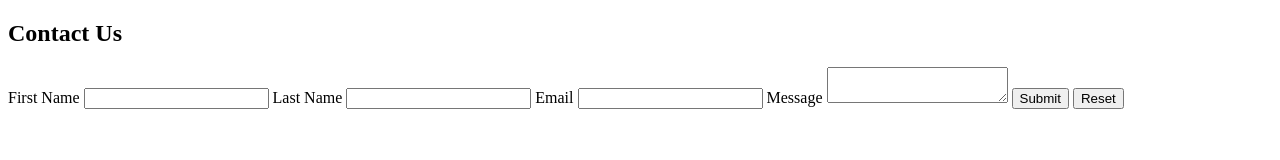
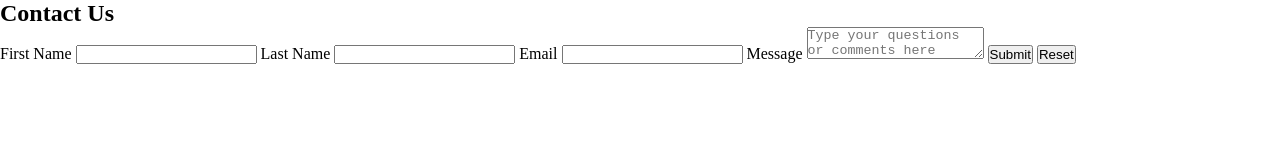
Before and after one commit to mdjoh/559Class1, a plain HTML site: page index.html in a window 1280 px wide. Drawn offline with Linux system fonts and the light colour scheme.

Commit message:
added css and added to index page

```diff
--- /dev/null
+++ b/css/formStyle.css
@@ -0,0 +1,16 @@
+/* CSS RESET */
+
+* {
+  margin:0;
+  padding:0;
+  box-sizing: border-border-box;
+}
+
+html, body {
+  height: 100%;
+}
+
+#form {
+  width: 100%;
+  height: 100%;
+}
--- a/index.html
+++ b/index.html
@@ -4,27 +4,31 @@
   <meta charset="UTF-8">
   <meta name="viewport" content="width=device-width, initial-scale=1.0">
   <title>CEJV 559 Contact Us</title>
+  <link rel="stylesheet" href="css/formStyle.css">
 </head>
 
 <body>
   <h2>Contact Us</h2>
 
+  <section id="form">
     <form action="mailto:m_dongju@live.concordia.ca" method="post" enctype="text/plain">
 
-    <label>First Name</label>
-    <input type="text">
+      <label for="fname">First Name</label>
+      <input type="text" name="firstname" id="fname" required>
 
-    <label>Last Name</label>
-    <input type="text">
+      <label for="lname">Last Name</label>
+      <input type="text" name="lastname" id="lname" required>
 
       <label for="mail">Email</label>
-    <input type="email">
+      <input type="email" name="email" id="mail" required>
 
       <label for="tarea">Message</label>
-    <textarea></textarea>
+      <textarea name="message" placeholder="Type your questions or comments here" id="tarea"></textarea>
 
       <input type="submit">
       <input type="reset">
     </form>
+  </section>
+
 </body>
 </html>
```
Lines whose indentation alone changed are shown as unchanged.
